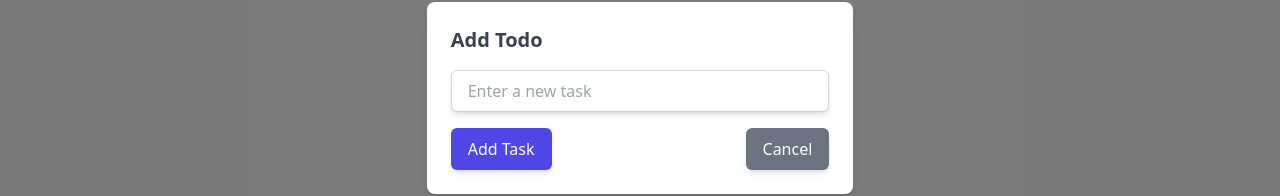
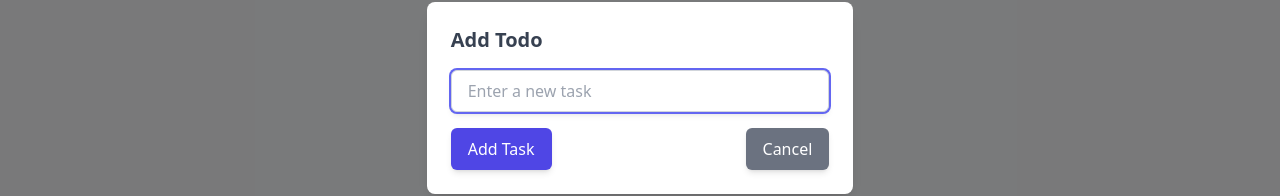
Before and after one commit to Gsus-tech/todo-app-web, a React (Vite) app: page / in a window 1280 px wide. Both pictures are taken after a click on the button "Add New Task". Shown: the part 302-498 px from the top of the page. Built offline with nearby package versions, Linux system fonts and the light colour scheme; no server answers.

Commit message:
Added focus effect when openning form

```diff
--- a/src/components/addTodo.tsx
+++ b/src/components/addTodo.tsx
@@ -1,4 +1,4 @@
-import React, { useState } from 'react';
+import React, { useRef, useEffect, useState } from 'react';
 import axios from "axios";
 
 interface AddTodoProps {
@@ -9,6 +9,13 @@ const AddTodo: React.FC<AddTodoProps> = ({ addNewTodo }) => {
   const [showForm, setShowForm] = useState(false);
   const [newTodo, setNewTodo] = useState('');
   const apiUrl = import.meta.env.VITE_API_URL;
+  const inputRef = useRef<HTMLInputElement | null>(null);
+
+  useEffect(() => {
+    if (showForm && inputRef.current) {
+      inputRef.current.focus();
+    }
+  }, [showForm]);
 
   const addTodo = async () => {
     try {
@@ -58,6 +65,7 @@ const AddTodo: React.FC<AddTodoProps> = ({ addNewTodo }) => {
           >
             <h2 className="text-xl font-semibold text-gray-700 mb-4">Add Todo</h2>
             <input
+              ref={inputRef}
               type="text"
               value={newTodo}
               onChange={(e) => setNewTodo(e.target.value)}
```
